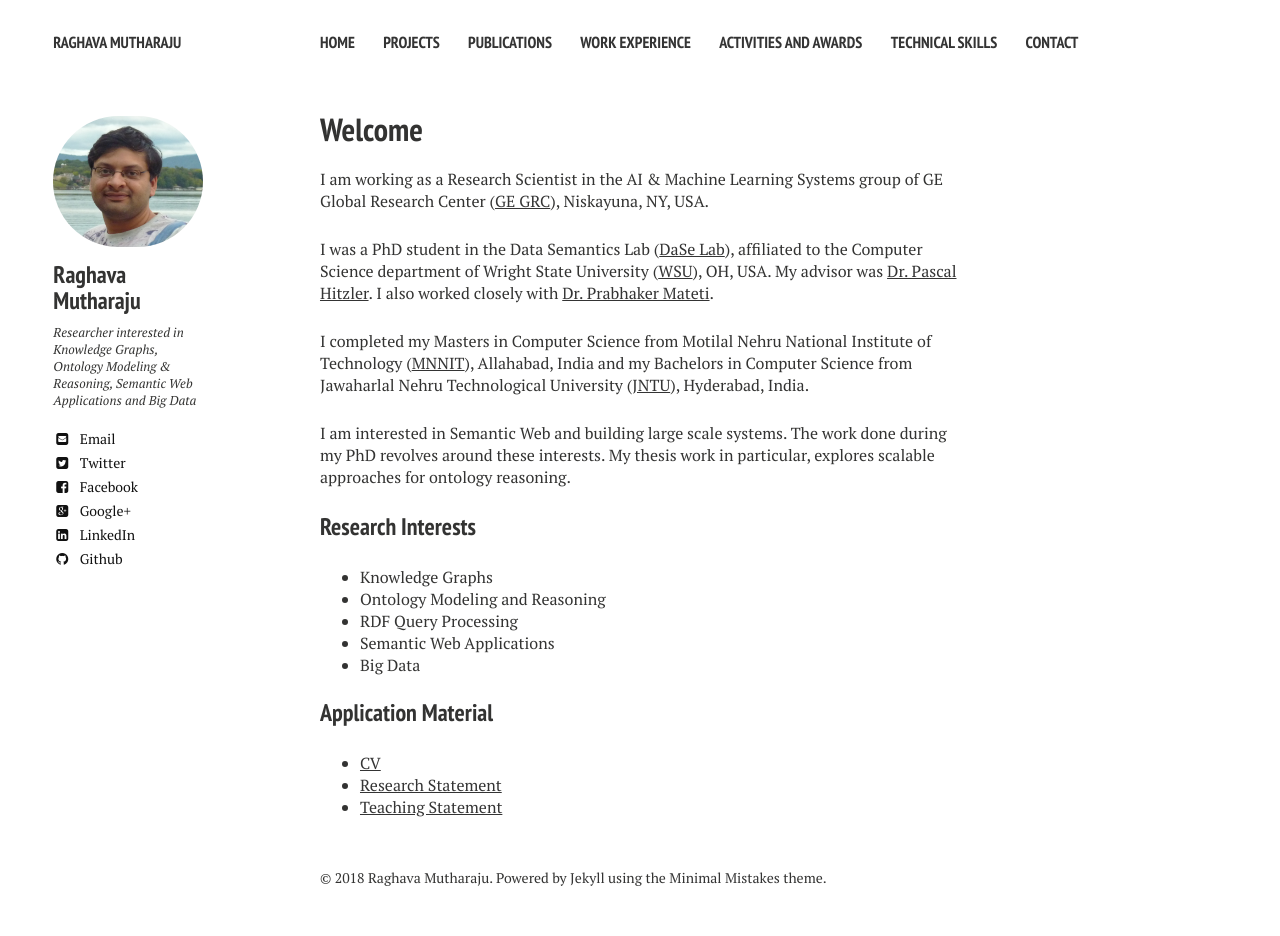
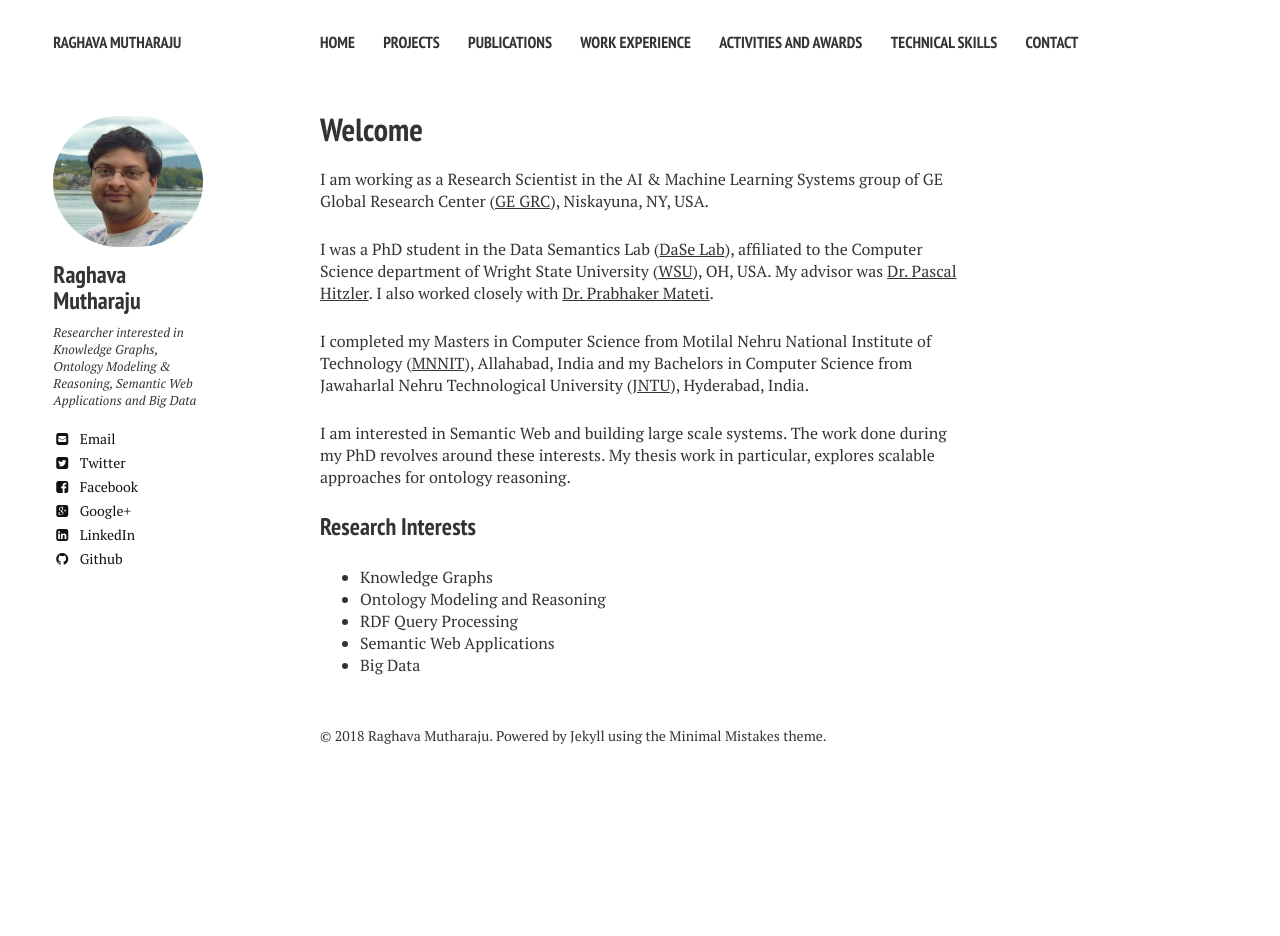
Before and after one commit to raghavam/raghavam.github.io, a Jekyll site: the page built from index.md, in a window 1280 px wide. Built offline with Jekyll 4.4.1, drawn with Linux system fonts in a browser that asks for light colours; nearby versions of some CDN libraries; after the commit the page ends 900 px from its top, so only the background shows below that.

Commit message:
updated homepage

```diff
--- a/index.md
+++ b/index.md
@@ -19,9 +19,3 @@ I am interested in Semantic Web and building large scale systems. The work done
   * RDF Query Processing
   * Semantic Web Applications
   * Big Data
-
-### Application Material
-
-  * <a href="../files/Raghava_CV.pdf" target="_blank">CV</a>
-  * <a href="../files/raghava-research-statement.pdf" target="_blank">Research Statement</a>
-  * <a href="../files/raghava-teaching-statement.pdf" target="_blank">Teaching Statement</a>
```
